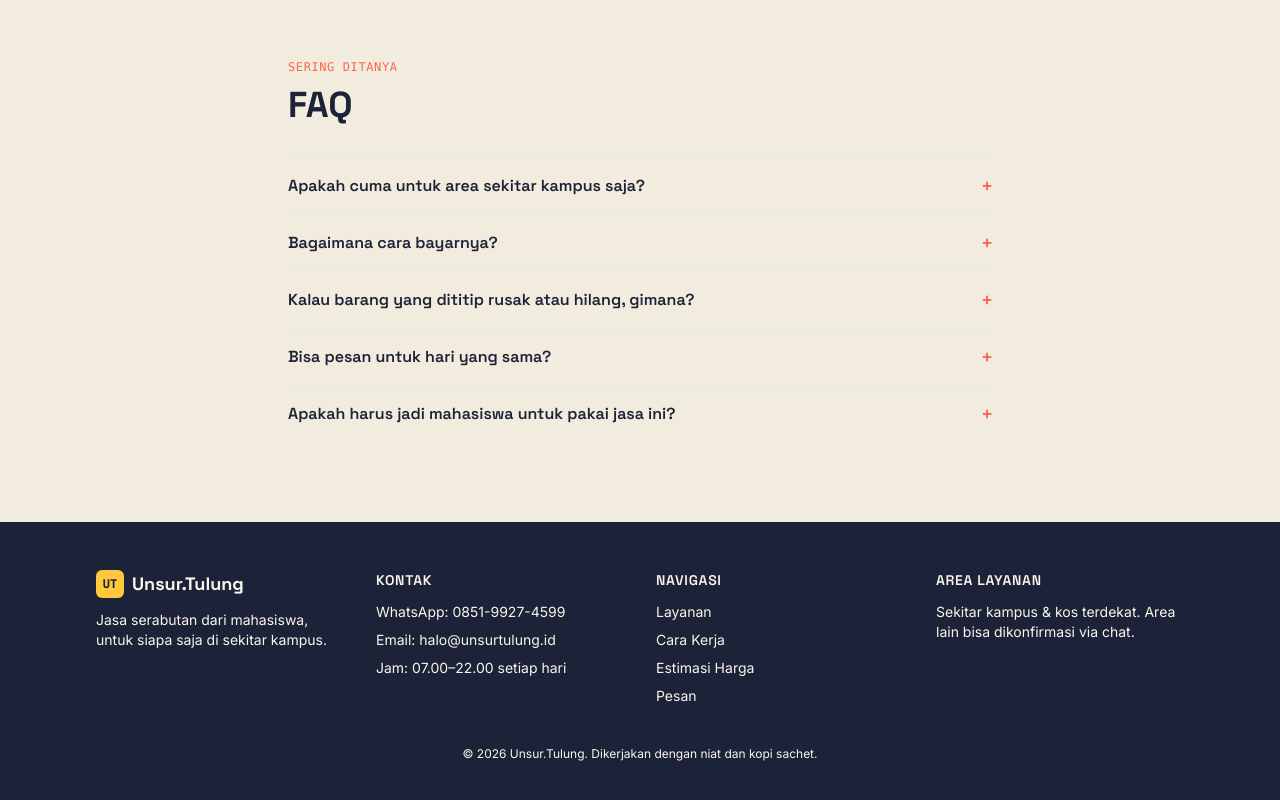
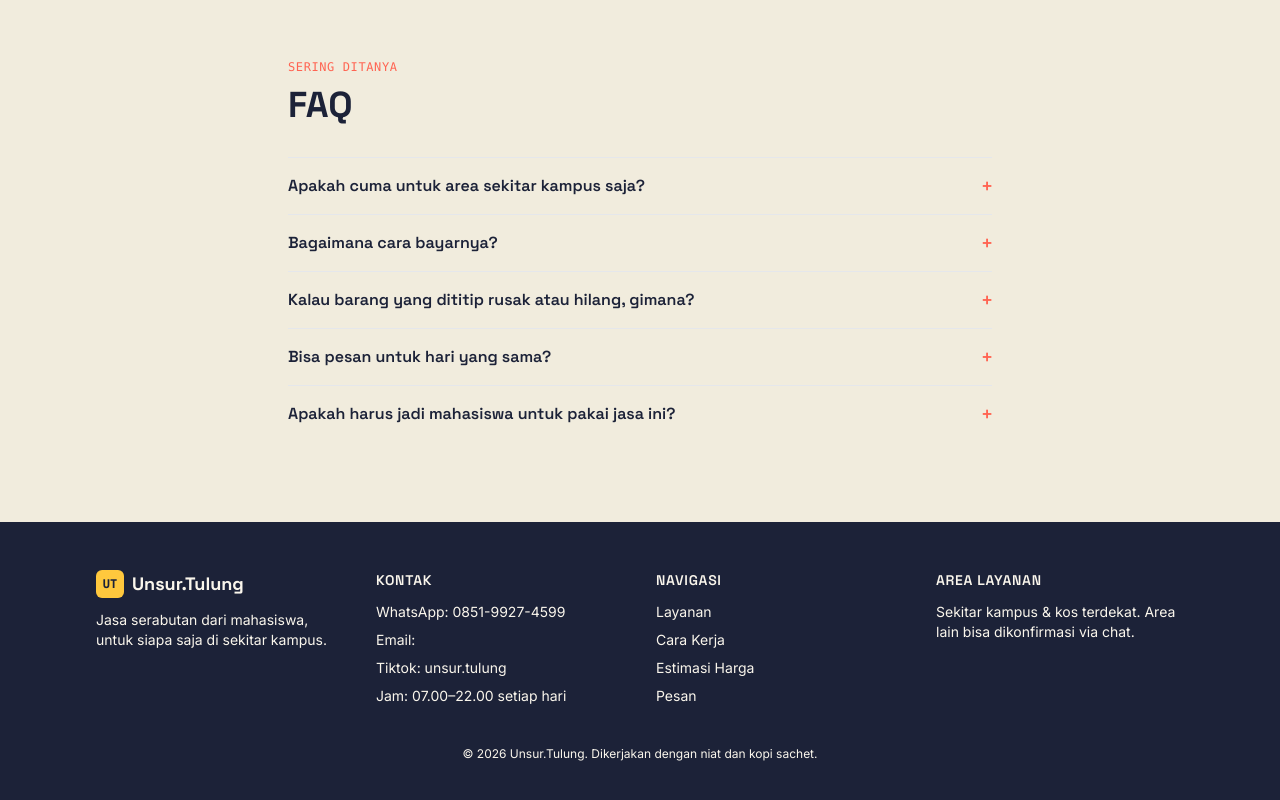
Before and after one commit to abdie-dev/unsur-tulung, a plain HTML site: page index.html in a window 1280 px wide. Shown: the part 3850-4650 px from the top of the page. Drawn offline with nearby package versions, Linux system fonts and the light colour scheme.

Commit message:
repairing sosmed information

```diff
--- a/index.html
+++ b/index.html
@@ -412,7 +412,8 @@ Detail: ${this.detail || '-'}`;
       <p class="font-display font-semibold text-sm uppercase tracking-wider text-[var(--paper)]/50">Kontak</p>
       <ul class="mt-3 space-y-2 text-sm text-[var(--paper)]/80">
         <li>WhatsApp: 0851-9927-4599</li>
-        <li>Email: halo@unsurtulung.id</li>
+        <li>Email: </li>
+        <li>Tiktok: <a href="https://www.tiktok.com/@unsur.tulung">unsur.tulung</a></li>
         <li>Jam: 07.00–22.00 setiap hari</li>
       </ul>
     </div>
```
